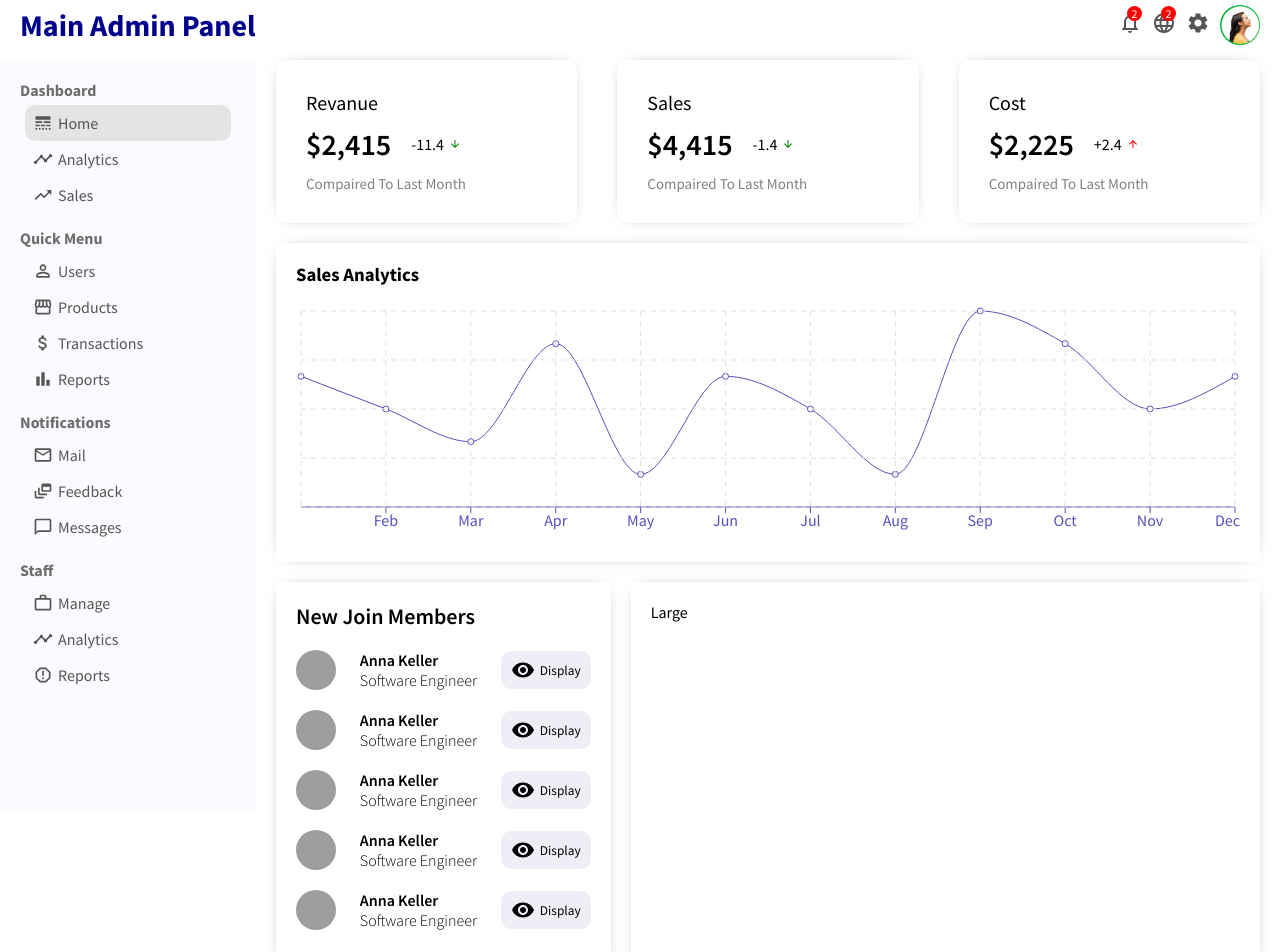
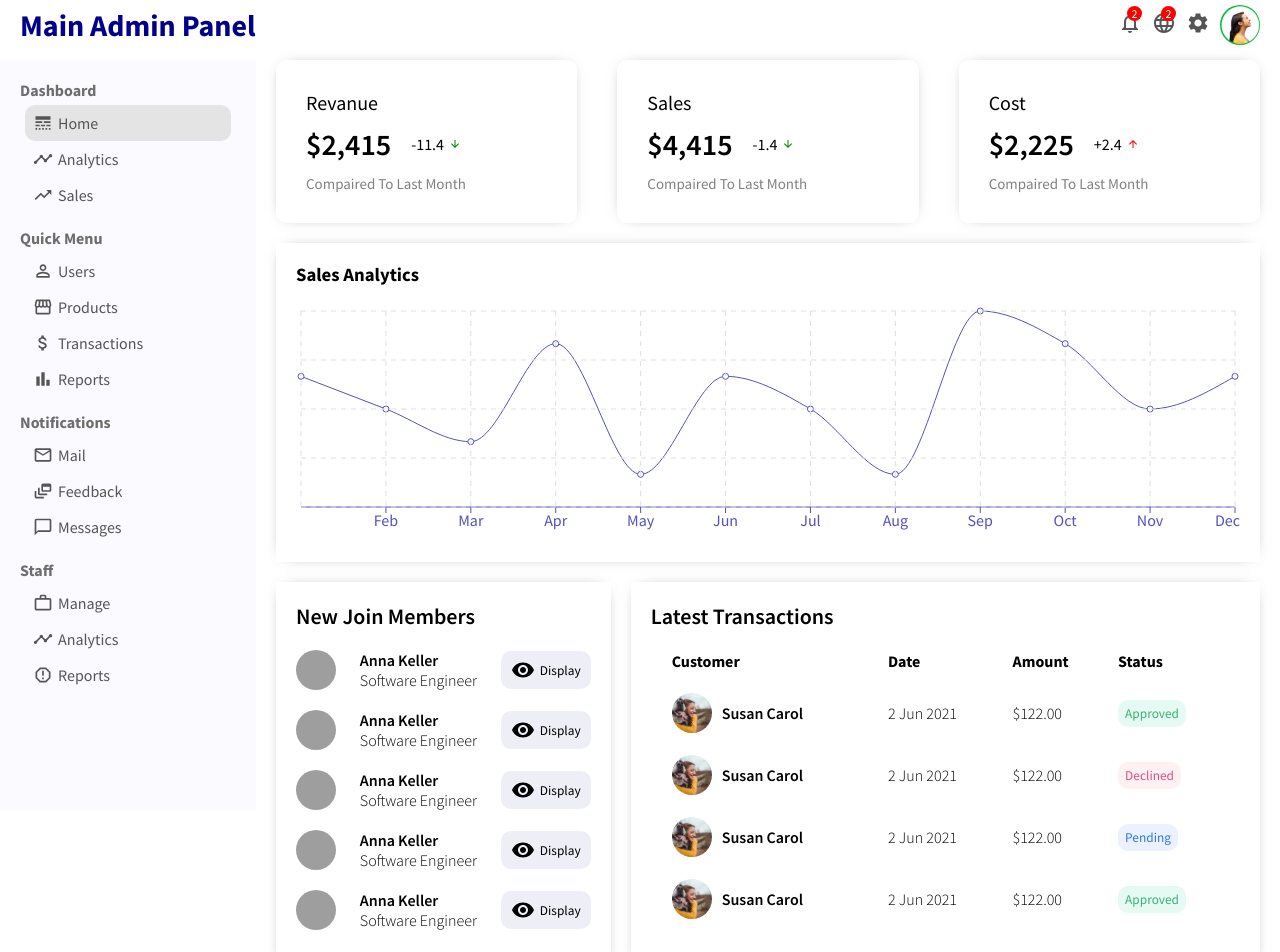
Before and after one commit to Sudaraka-Gamage/Admin-Panel-for-Ecommerce-platform-ReactJS, a React (Create React App) app: page / in a window 1280 px wide. Shown: the top 952 px of the page. Built offline with nearby package versions, Linux system fonts and the light colour scheme; grey boxes are pictures that could not be loaded.

Commit message:
Home page Widget Large Section

```diff
--- a/src/components/widgetLg/WidgetLg.jsx
+++ b/src/components/widgetLg/WidgetLg.jsx
@@ -2,10 +2,80 @@ import React from 'react'
 import "./widgetLg.css"
 
 export default function WidgetLg() {
+
+    const Button = ({ type }) => {
+
+        return <button className={"widgetLgButton " + type}>{type}</button>;
+
+    };
+
     return (
         <div className="widgetLg">
-            Large
 
+            <h3 className="widgetLgTitle">Latest Transactions</h3>
+
+             <table className="widgetLgTable">
+
+                <tr className="widgetLgTr">
+                 <th className="widgetLgTh">Customer</th>
+                 <th className="widgetLgTh">Date</th>
+                 <th className="widgetLgTh">Amount</th>
+                 <th className="widgetLgTh">Status</th>
+                </tr>
+                <tr className="widgetLgTr">
+                 <td className="widgetLgUser">
+                     <img src="./images/image3.jpg" alt="" className="widgetLgImg" />
+                    <span className="widgetLgName">Susan Carol</span>
+                 </td>
+                 <td className="widgetLgData">2 Jun 2021</td>
+                 <td className="widgetLgAmount">$122.00</td>
+                 <td className="widgetLgStatus">
+                     <Button type = "Approved"/>
+
+                 </td>
+                </tr>
+
+                <tr className="widgetLgTr">
+                 <td className="widgetLgUser">
+                     <img src="./images/image3.jpg" alt="" className="widgetLgImg" />
+                    <span className="widgetLgName">Susan Carol</span>
+                 </td>
+                 <td className="widgetLgData">2 Jun 2021</td>
+                 <td className="widgetLgAmount">$122.00</td>
+                 <td className="widgetLgStatus">
+                     <Button type = "Declined"/>
+
+                 </td>
+                </tr>
+
+                <tr className="widgetLgTr">
+                 <td className="widgetLgUser">
+                     <img src="./images/image3.jpg" alt="" className="widgetLgImg" />
+                    <span className="widgetLgName">Susan Carol</span>
+                 </td>
+                 <td className="widgetLgData">2 Jun 2021</td>
+                 <td className="widgetLgAmount">$122.00</td>
+                 <td className="widgetLgStatus">
+                     <Button type = "Pending"/>
+
+                 </td>
+                </tr>
+
+                <tr className="widgetLgTr">
+                 <td className="widgetLgUser">
+                     <img src="./images/image3.jpg" alt="" className="widgetLgImg" />
+                    <span className="widgetLgName">Susan Carol</span>
+                 </td>
+                 <td className="widgetLgData">2 Jun 2021</td>
+                 <td className="widgetLgAmount">$122.00</td>
+                 <td className="widgetLgStatus">
+                     <Button  type = "Approved"/>
+
+                 </td>
+                </tr>
+
+
+             </table>
         </div>
     )
 }
--- a/src/components/widgetLg/widgetLg.css
+++ b/src/components/widgetLg/widgetLg.css
@@ -4,3 +4,47 @@
      box-shadow: 0px 0px 15px -10px rgba(0, 0, 0, 0.75);
     padding: 20px;
 }
+.widgetLgTitle{
+    font-size: 22px;
+    font-weight: 600;
+}
+.widgetLgTable{
+    width: 100%;
+    border-spacing: 20px;
+
+}
+.widgetLgTh{
+    text-align: left;
+}
+.widgetLgUser{
+    display: flex;
+    align-items: center;
+    font-weight: 600;
+}
+.widgetLgData, .widgetLgAmount{
+    font-weight: 300;
+}
+.widgetLgImg{
+    width: 40px;
+    height: 40px;
+    border-radius: 50%;
+    object-fit: cover;
+    margin-right: 10px;
+}
+.widgetLgButton{
+    padding: 5px 7px;
+    border:none;
+    border-radius: 10px;
+}
+.widgetLgButton.Approved{
+    background-color: #e5faf2;
+    color: #3bb077;
+}
+.widgetLgButton.Declined{
+    background-color: #fff0f1;
+    color: #d95087;
+}
+.widgetLgButton.Pending{
+    background-color: #ebf1fe;
+    color: #2a7ade;
+}
```
